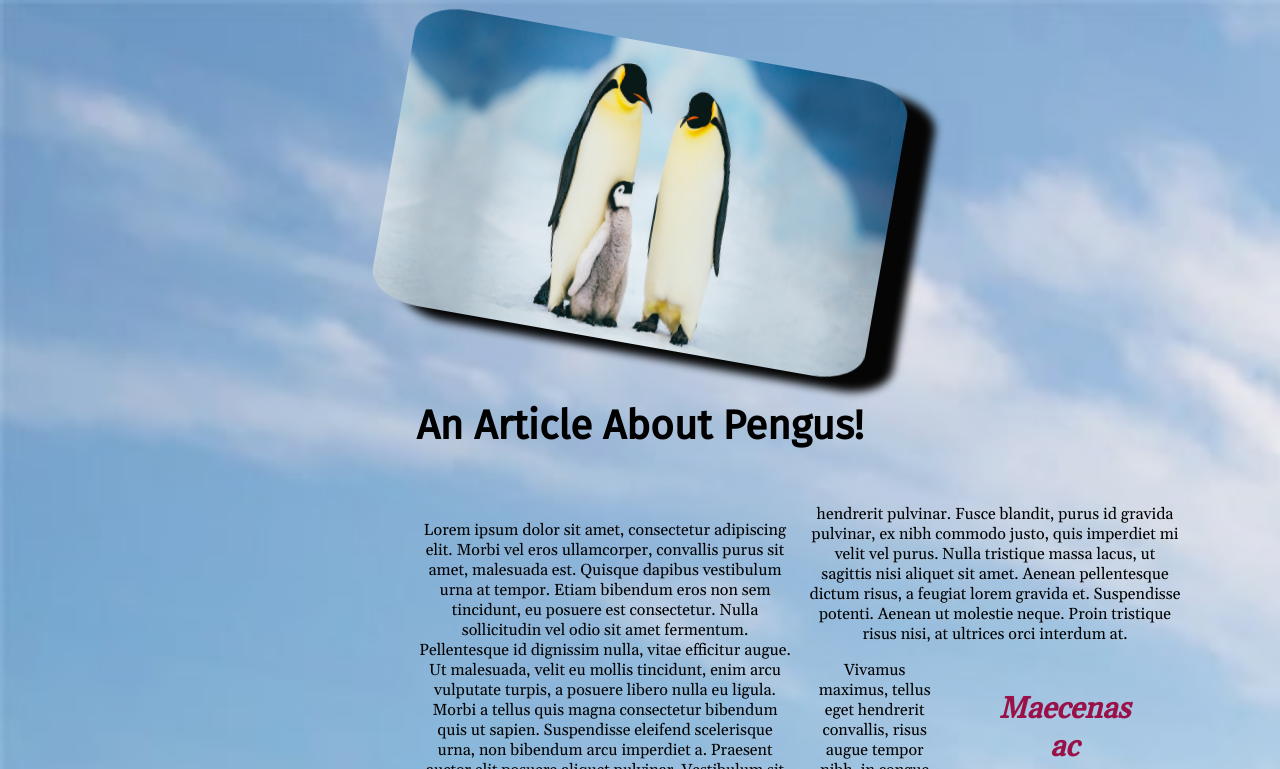
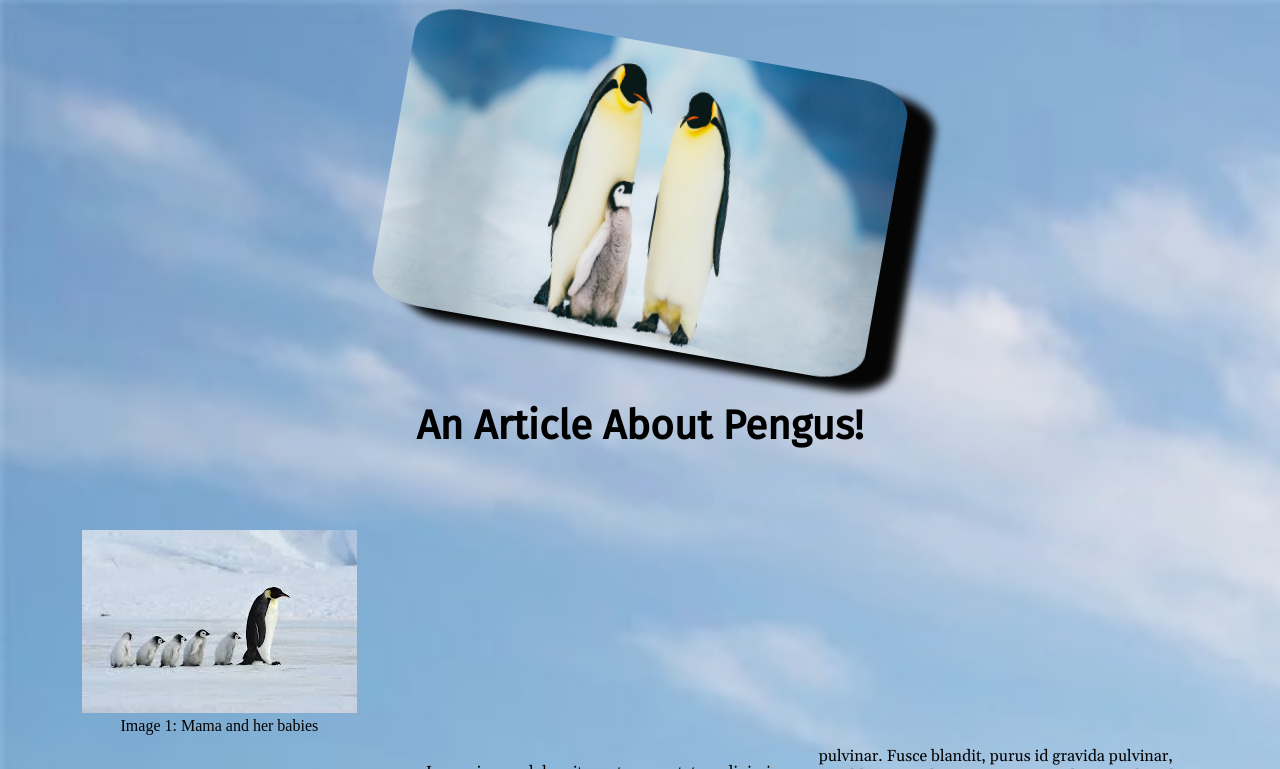
Before and after one commit to patjagielski/TIN_s19696, a plain HTML site: page Assignment3/Assignment3_b/html/index.html in a window 1280 px wide. Shown: the top 769 px of the page. Drawn offline with nearby package versions, Linux system fonts and the light colour scheme.

Commit message:
removed flex

```diff
--- a/Assignment3/Assignment3_b/styles/index.css
+++ b/Assignment3/Assignment3_b/styles/index.css
@@ -11,7 +11,7 @@ body {
     grid-template-areas:
       'header header header header header header'
       'gallery main main main main main'
-      'footer footer footer footer footer footer';
+      'gallery footer footer footer footer footer';
     grid-gap: 10px;
     padding: 10px;
   }
@@ -22,7 +22,7 @@ body {
 
 .container_image{
     margin: 2% 0 2% 0;
-    display: flex;
+    display: grid;
     justify-content: center;
 }
 
@@ -37,7 +37,7 @@ body {
 .container_title{
     font-family: 'Fira Sans';
     font-size: 27px;
-    display: flex;
+    display: grid;
     text-align: center;
     justify-content: center;
     margin-bottom: 10px;
@@ -45,10 +45,11 @@ body {
 
 .gallery{
     grid-area: gallery;
+    display: table-cell;
 }
 
 .container_body{
-    display: flex;
+    display: table;
     justify-content: center;
     align-items: center;
 }
@@ -98,7 +99,7 @@ body {
 
 @media screen and (max-width: 800px){
     .container_body{
-        display: flex;
+        /* display: flex; */
         flex-flow: column;
     }
     .container_paragraph{
```
